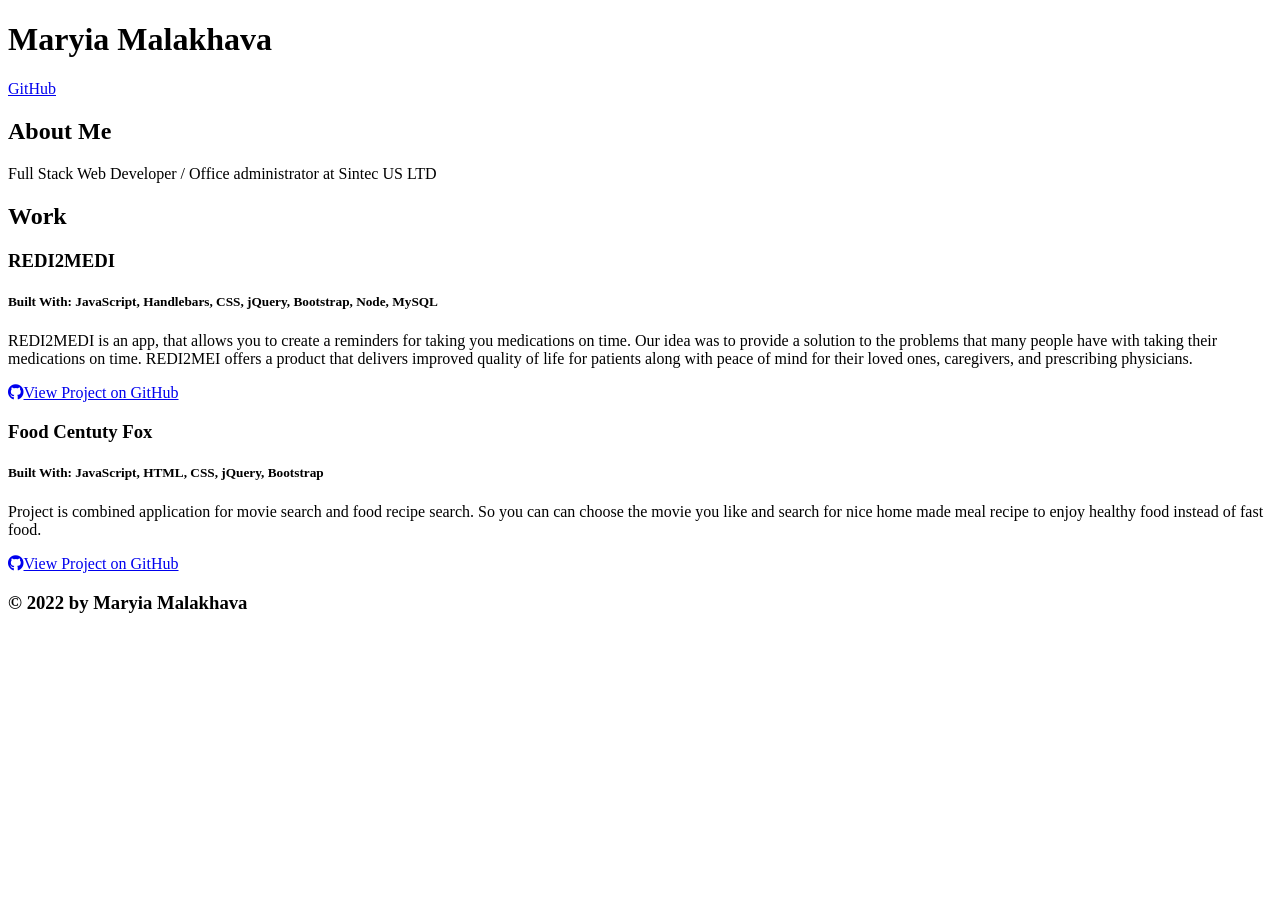
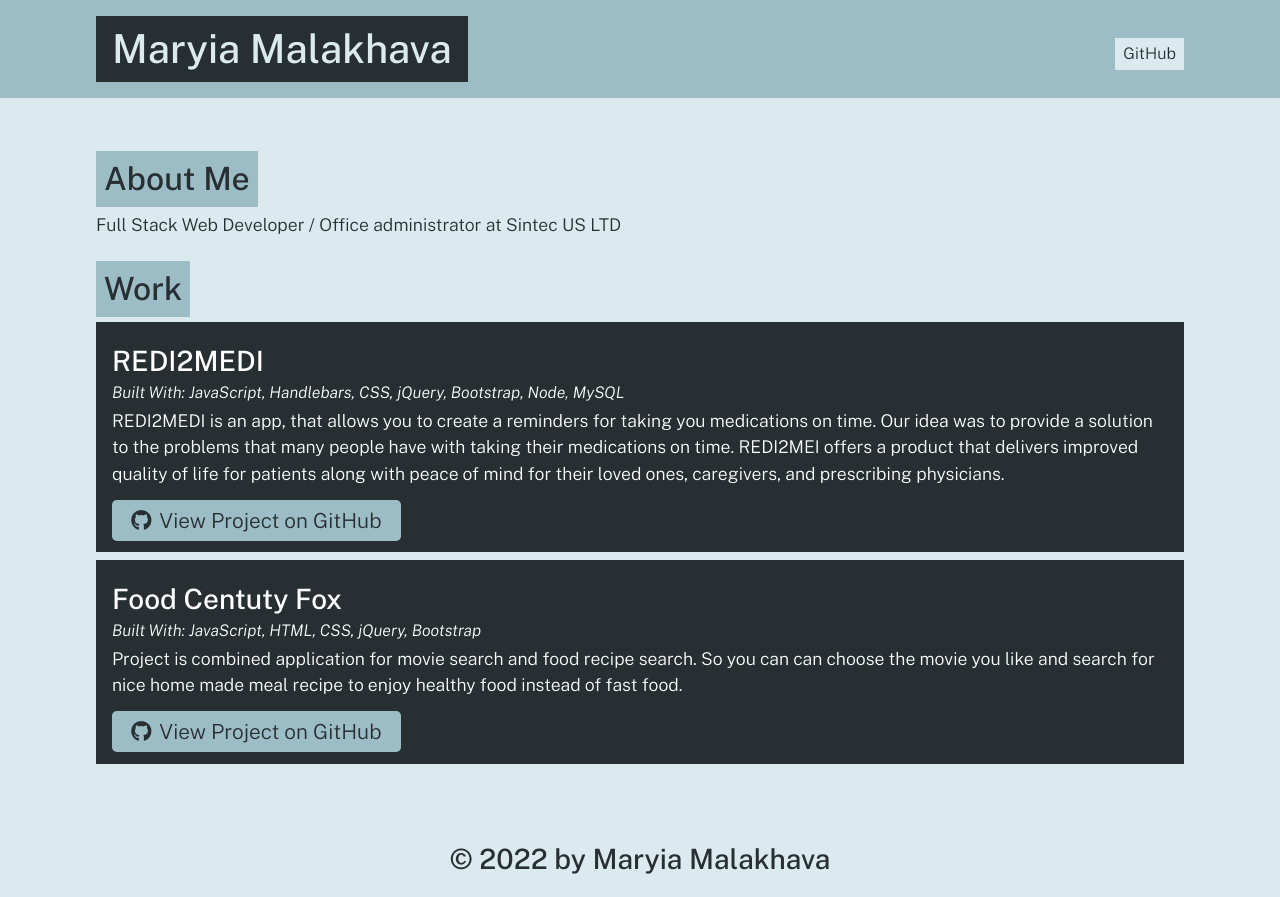
Before and after one commit to malakhavam/portfolio-generator, a website: page index.html in a window 1280 px wide. Before the commit the page ends 800 px from the top, so only its background shows below. Drawn offline with nearby package versions, Linux system fonts and the light colour scheme; the site is published under a folder, as on GitHub Pages, so addresses that start at the root find nothing.

Commit message:
fixing errors

```diff
--- a/index.html
+++ b/index.html
@@ -9,7 +9,7 @@
       <title>Portfolio Demo</title>
       <link rel="stylesheet" href="https://cdnjs.cloudflare.com/ajax/libs/font-awesome/5.11.2/css/all.min.css">
       <link href="https://fonts.googleapis.com/css?family=Public+Sans:300i,300,500&display=swap" rel="stylesheet">
-      <link rel="stylesheet" href="/dist/style.css">
+      <link rel="stylesheet" href="./dist/style.css">
     </head>
 
     <body>
```
